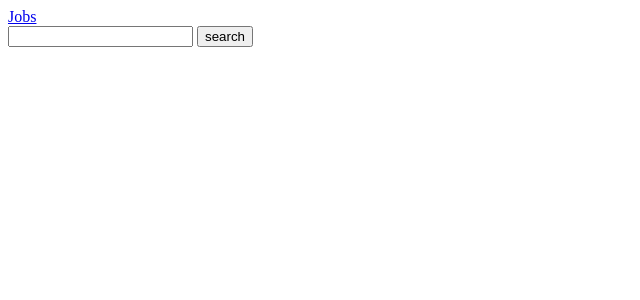
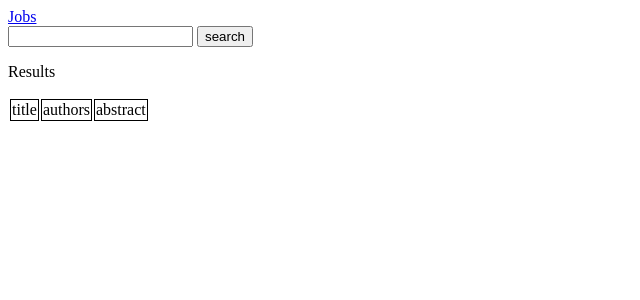
Before and after one commit to mohammad7t/course-mir-project, a Django app: page / in a window 1280 px wide. Shown: the top 300 px of the page, without its empty margins (0-640 px from the left). Run offline with Django 3.2, Linux system fonts and the light colour scheme; data that the repository does not hold is empty; parts of the project's set-up code (start-up, migrations or seed data) failed here and were passed over.

Commit message:
implement search

```diff
--- a/indexer/es.py
+++ b/indexer/es.py
@@ -83,6 +83,10 @@ def _add_publication_map_vector(id, tf_map, df_map):
     _add_term_vector_to_tf_map(tf_map, result['title']['terms'])
     return tf_map
 
+def search(query):
+    result= es.search(index=ELASTIC_INDEX_NAME, doc_type='publication', q=query)
+    return [hit['_source'] for hit in result['hits']['hits']]
+
 
 def get_publications_freq_maps():
     pubs = _get_all_publications()
--- a/webapp/templates/root.html
+++ b/webapp/templates/root.html
@@ -4,6 +4,11 @@
     <meta charset="UTF-8">
     <meta http-equiv="refresh" content="5">
     <title>Title</title>
+    <style>
+        td{
+            border: 1px solid black;
+        }
+    </style>
 </head>
 <body>
 <a href="/progress"> Jobs</a>
@@ -11,5 +16,29 @@
     <input name="q" value="{{ q }}">
     <input type="submit" value="search">
 </form>
+<p>Results</p>
+<table>
+    <thead>
+    <tr>
+        <td>title</td>
+        <td>authors</td>
+        <td>abstract</td>
+    </tr>
+    </thead>
+    <tbody>
+    {% for result in results %}
+        <tr>
+            <td>{{ result.title }}</td>
+            <td>
+                {% for author in result.authors %}
+                    {{ author.name }},
+                {% endfor %}
+            </td>
+            <td>{{ result.abstract }}</td>
+        </tr>
+    {% endfor %}
+    </tbody>
+</table>
+
 </body>
 </html>
--- a/webapp/views.py
+++ b/webapp/views.py
@@ -4,7 +4,7 @@ import subprocess
 
 import signal
 from django.shortcuts import render, redirect
-
+from indexer import es
 from settings import CACHE_DIR, PROJECT_ROOT
 
 tasks = ['crawler', 'indexer']
@@ -12,7 +12,8 @@ tasks = ['crawler', 'indexer']
 
 def main(request):
     q = request.GET.get('q', '')
-    return render(request, 'root.html', {'q': q}, )
+    results = es.search(q)
+    return render(request, 'root.html', {'q': q, 'results': results})
 
 
 def check_pid(pid):
```
